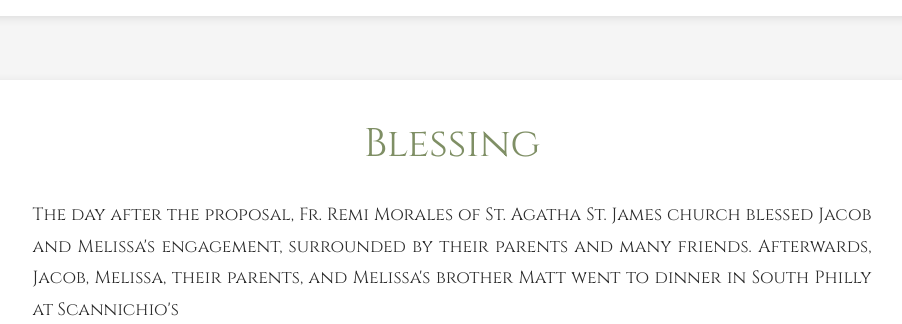
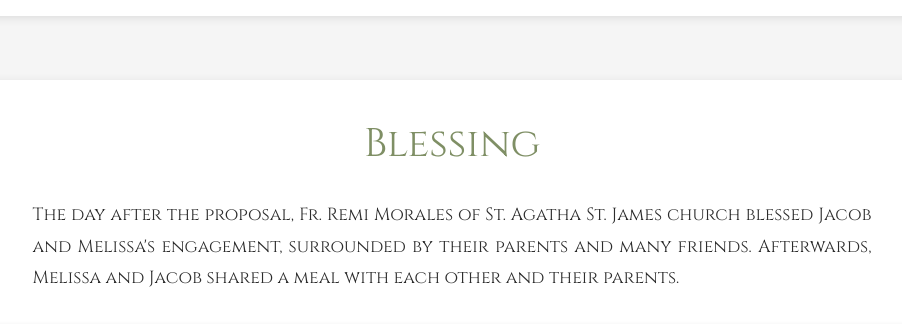
Before and after one commit to JacobStephens2/wedding.stephens.page, a PHP site: page /story in a window 1280 px wide. Shown: the part 4303-4627 px from the top of the page, without its empty margins (188-1090 px from the left). Run offline with PHP 8.4, Linux system fonts and the light colour scheme; some web fonts are replaced.

Commit message:
Revise blessing section wording

```diff
--- a/public/story.php
+++ b/public/story.php
@@ -27,7 +27,7 @@ include __DIR__ . '/includes/header.php';
 
     <section class="story-section">
         <h2>Dating</h2>
-        <p><em>Jacob had been looking into becoming Catholic, and I had been to St. Agatha-St. James Church a couple of times since recently moving to Philly. We started attending events at St. AJs and dances throughout the city, and after a few dates and a spontaneous knock on my door with a TON of halal food and hummus, we started officially dating.</em></p>
+        <p><em>Jacob had been looking into becoming Catholic, and I had been to St. Agatha-St. James Church a couple of times since recently moving to Philly. We started attending events at St. AJs and dances throughout the city, and after a few dates and a spontaneous knock on my door with a TON of halal food and hummus, we started officially&nbsp;dating.</em></p>
 
         <div class="photo-carousel carousel-landscape">
             <div class="carousel-container">
@@ -67,7 +67,7 @@ include __DIR__ . '/includes/header.php';
 
     <section class="story-section">
         <h2>Blessing</h2>
-        <p>The day after the proposal, Fr. Remi Morales of St. Agatha St. James church blessed Jacob and Melissa's engagement, surrounded by their parents and many friends. Afterwards, Jacob, Melissa, their parents, and Melissa's brother Matt went to dinner in South Philly at Scannichio's</p>
+        <p>The day after the proposal, Fr. Remi Morales of St. Agatha St. James church blessed Jacob and Melissa's engagement, surrounded by their parents and many friends. Afterwards, Melissa and Jacob shared a meal with each other and their parents.</p>
 
         <div class="story-media">
             <iframe src="https://www.youtube.com/embed/dko2cded45E" frameborder="0" allow="accelerometer; autoplay; clipboard-write; encrypted-media; gyroscope; picture-in-picture" allowfullscreen></iframe>
```
